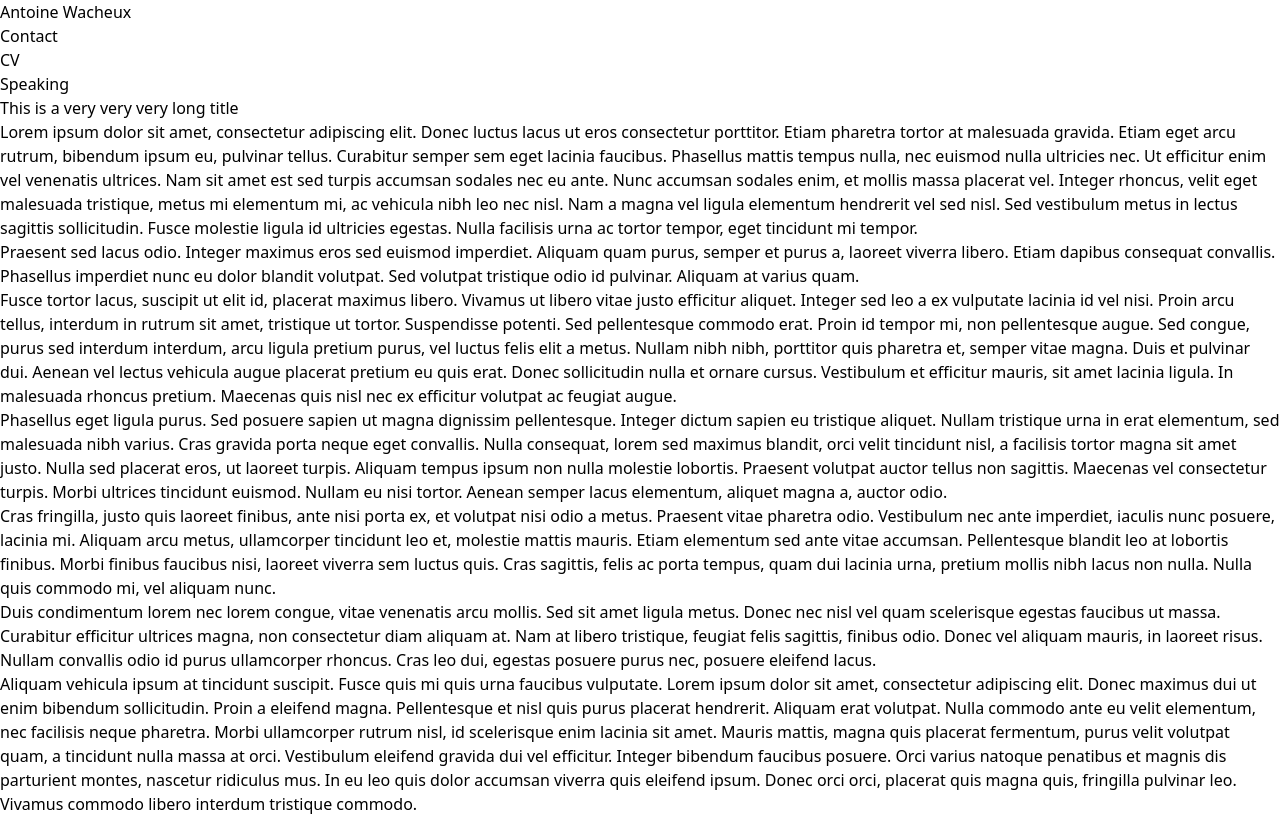
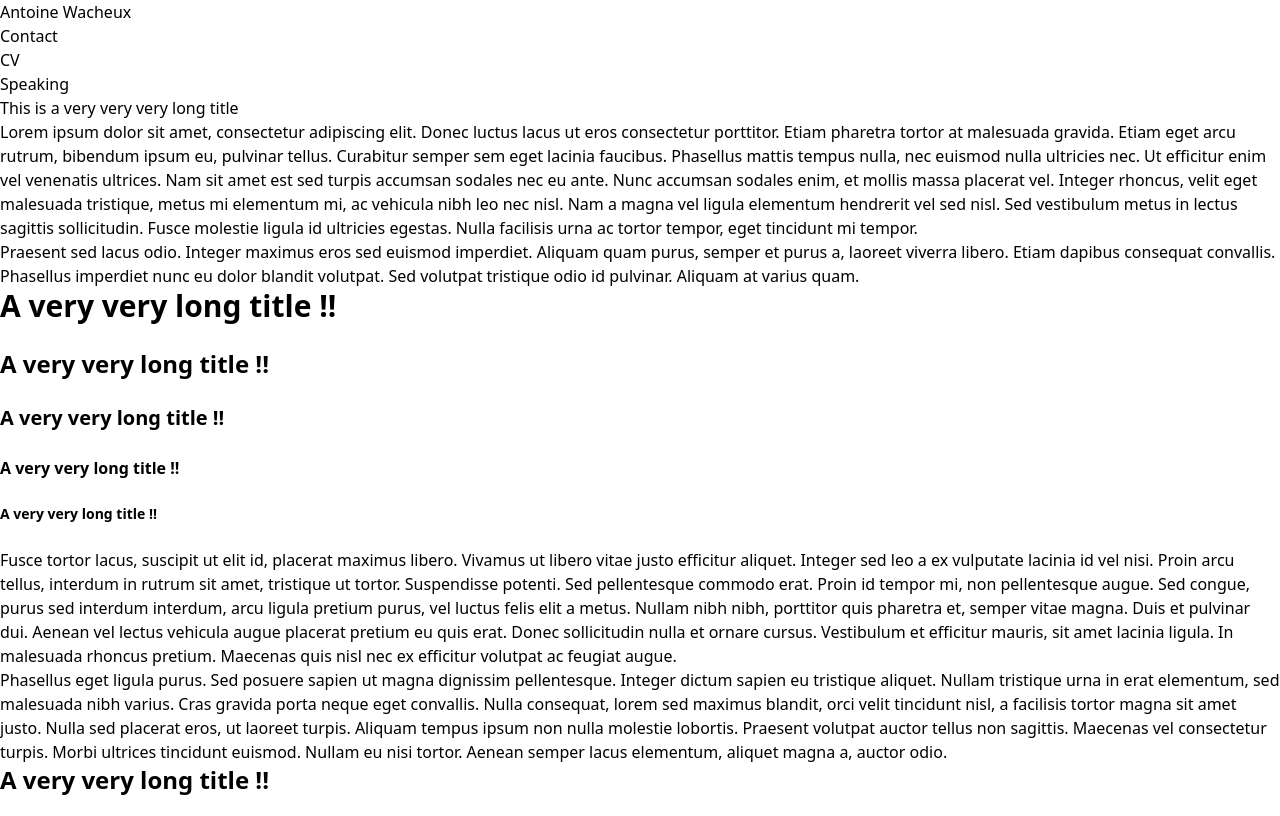
Before and after one commit to Shiroy/shiroy.github.io, a SvelteKit app in the folder packages/personal-blog/: page / in a window 1280 px wide. Shown: the top 816 px of the page. Built offline with nearby package versions, Linux system fonts and the light colour scheme.

Commit message:
Add titling

```diff
--- /dev/null
+++ b/packages/personal-blog/src/lib/Subtitle.svelte
@@ -0,0 +1,40 @@
+<script lang="ts">
+	export let level: 'h2' | 'h3' | 'h4' | 'h5' | 'h6';
+</script>
+
+<svelte:element this={level}><slot /></svelte:element>
+
+<style>
+	h2,
+	h3,
+	h4,
+	h5,
+	h6 {
+		@apply mb-6;
+	}
+
+	h2 {
+		@apply text-3xl;
+		@apply font-bold;
+	}
+
+	h3 {
+		@apply text-2xl;
+		@apply font-semibold;
+	}
+
+	h4 {
+		@apply text-xl;
+		@apply font-semibold;
+	}
+
+	h5 {
+		@apply text-base;
+		@apply font-semibold;
+	}
+
+	h6 {
+		@apply text-sm;
+		@apply font-semibold;
+	}
+</style>
--- a/packages/personal-blog/src/routes/+page.svelte
+++ b/packages/personal-blog/src/routes/+page.svelte
@@ -2,6 +2,7 @@
 	import Article from '$lib/Article.svelte';
 	import Title from '$lib/Title.svelte';
 	import Paragraph from '$lib/Paragraph.svelte';
+	import Subtitle from '$lib/Subtitle.svelte';
 </script>
 
 <Article>
@@ -23,6 +24,13 @@
 		et purus a, laoreet viverra libero. Etiam dapibus consequat convallis. Phasellus imperdiet nunc
 		eu dolor blandit volutpat. Sed volutpat tristique odio id pulvinar. Aliquam at varius quam.
 	</Paragraph>
+
+	<Subtitle level="h2">A very very long title !!</Subtitle>
+	<Subtitle level="h3">A very very long title !!</Subtitle>
+	<Subtitle level="h4">A very very long title !!</Subtitle>
+	<Subtitle level="h5">A very very long title !!</Subtitle>
+	<Subtitle level="h6">A very very long title !!</Subtitle>
+
 	<Paragraph>
 		Fusce tortor lacus, suscipit ut elit id, placerat maximus libero. Vivamus ut libero vitae justo
 		efficitur aliquet. Integer sed leo a ex vulputate lacinia id vel nisi. Proin arcu tellus,
@@ -43,6 +51,7 @@
 		sagittis. Maecenas vel consectetur turpis. Morbi ultrices tincidunt euismod. Nullam eu nisi
 		tortor. Aenean semper lacus elementum, aliquet magna a, auctor odio.
 	</Paragraph>
+	<Subtitle level="h3">A very very long title !!</Subtitle>
 	<Paragraph>
 		Cras fringilla, justo quis laoreet finibus, ante nisi porta ex, et volutpat nisi odio a metus.
 		Praesent vitae pharetra odio. Vestibulum nec ante imperdiet, iaculis nunc posuere, lacinia mi.
@@ -51,6 +60,7 @@
 		laoreet viverra sem luctus quis. Cras sagittis, felis ac porta tempus, quam dui lacinia urna,
 		pretium mollis nibh lacus non nulla. Nulla quis commodo mi, vel aliquam nunc.
 	</Paragraph>
+	<Subtitle level="h4">A very very long title !!</Subtitle>
 	<Paragraph>
 		Duis condimentum lorem nec lorem congue, vitae venenatis arcu mollis. Sed sit amet ligula metus.
 		Donec nec nisl vel quam scelerisque egestas faucibus ut massa. Curabitur efficitur ultrices
```
